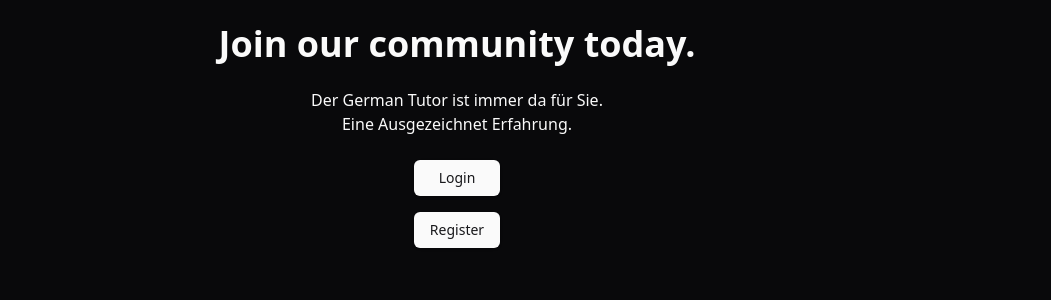
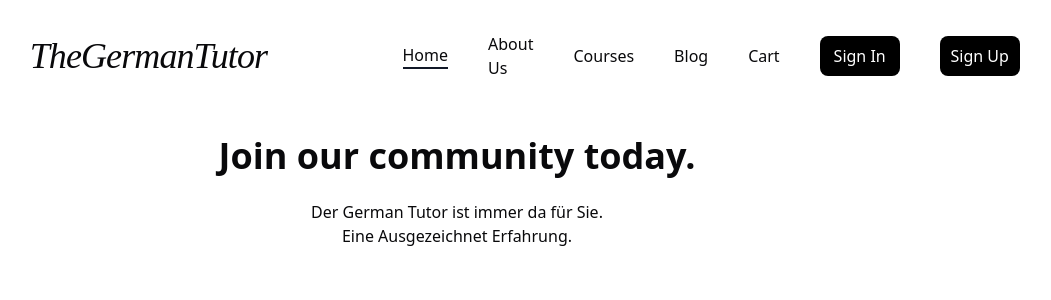
Before and after one commit to oludedavid/the-german-tutor, a Next.js app in the folder client/: page / in a window 1280 px wide. Shown: the top 300 px of the page, without its empty margins (183-1234 px from the left). Built offline with nearby package versions, Linux system fonts and the light colour scheme.

Commit message:
added navigation menus enhancing naviagtion

```diff
--- /dev/null
+++ b/client/src/app/about-us/page.tsx
@@ -0,0 +1,3 @@
+export default function AboutUs() {
+  return <div className="w-full px-20">About Us</div>;
+}
--- /dev/null
+++ b/client/src/app/blog/page.tsx
@@ -0,0 +1,3 @@
+export default function Blog() {
+  return <div className="w-full px-20">Blog</div>;
+}
--- a/client/src/app/cart/page.tsx
+++ b/client/src/app/cart/page.tsx
@@ -94,7 +94,7 @@ export default function CartPage() {
   };
 
   return (
-    <div className="p-6">
+    <div className="w-full px-20">
       <h1 className="text-2xl font-bold mb-4">Your Cart</h1>
 
       {store?.cartItems?.length === 0 ? (
--- a/client/src/app/courses/page.tsx
+++ b/client/src/app/courses/page.tsx
@@ -50,7 +50,7 @@ export default function CoursePage() {
   }
 
   return (
-    <div>
+    <div className="w-full px-20">
       <h1>Course Page</h1>
       <div className="flex flex-col lg:flex-row flex-wrap justify-center ">
         {courses.length > 0 ? (
--- /dev/null
+++ b/client/src/app/dashboard/page.tsx
@@ -0,0 +1,7 @@
+export default function Dashboard() {
+  return (
+    <div>
+      <h1>Dashboard</h1>
+    </div>
+  );
+}
--- a/client/src/app/globals.css
+++ b/client/src/app/globals.css
@@ -1,6 +1,7 @@
 @tailwind base;
 @tailwind components;
 @tailwind utilities;
+@import url("https://fonts.googleapis.com/css2?family=Pacifico&family=Roboto:ital,wght@0,100;0,300;0,400;0,500;0,700;0,900;1,100;1,300;1,400;1,500;1,700;1,900&display=swap");
 
 body {
   font-family: Arial, Helvetica, sans-serif;
--- a/client/src/app/layout.tsx
+++ b/client/src/app/layout.tsx
@@ -1,13 +1,15 @@
 import "./globals.css";
 import { Toaster } from "@/components/ui/toaster";
+import NavBar from "@/components/custom-components/nav-bar";
 
 export default async function RootLayout({
   children,
 }: Readonly<{ children: React.ReactNode }>) {
   return (
-    <html suppressHydrationWarning={true} className="dark" lang="en">
+    <html suppressHydrationWarning={true} className="light" lang="en">
       <head></head>
-      <body className="font-sans antialiased">
+      <body className="font-sans antialiased w-screen ">
+        <NavBar />
         <main>{children}</main>
         <Toaster />
       </body>
--- a/client/src/app/page.tsx
+++ b/client/src/app/page.tsx
@@ -1,9 +1,6 @@
 "use client";
 
 import Cookies from "universal-cookie";
-import Link from "next/link";
-import Logout from "@/components/custom-components/logout";
-import { Button } from "@/components/ui/button";
 import { useEffect, useState } from "react";
 import { decodeJwtToken } from "@/helper/decodeJwtToken";
 import usePersistStore from "@/helper/usePersistStore";
@@ -64,43 +61,6 @@ const Home = () => {
         </p>
         <p>Eine Ausgezeichnet Erfahrung.</p>
       </div>
-      {userData.userId ? (
-        <div className="flex flex-row gap-4">
-          <div>
-            <Logout />
-          </div>
-          <Button className="flex justify-center">
-            <Link
-              href="/cart"
-              className="w-full border-none rounded-2xl"
-              aria-label="Cart button"
-            >
-              Cart
-            </Link>
-          </Button>
-        </div>
-      ) : (
-        <div className="flex flex-col gap-4">
-          <Button className="w-full flex justify-center">
-            <Link
-              href="/login"
-              className="w-full border-none rounded-2xl"
-              aria-label="Login button"
-            >
-              Login
-            </Link>
-          </Button>
-          <Button className="w-full flex justify-center">
-            <Link
-              href="/register"
-              className="w-full border-none rounded-2xl"
-              aria-label="Register button"
-            >
-              Register
-            </Link>
-          </Button>
-        </div>
-      )}
     </div>
   );
 };
--- a/client/src/components/custom-components/login.tsx
+++ b/client/src/components/custom-components/login.tsx
@@ -119,7 +119,7 @@ export default function Login() {
                 className="w-full border-none rounded-2xl"
                 aria-label="Navigate to registration page"
               >
-                Register
+                Sign Up
               </Link>
             </Button>
             <div className="w-full h-96 flex justify-center items-center">
@@ -136,8 +136,8 @@ export default function Login() {
       </div>
 
       {/* Right Section */}
-      <div className="w-full lg:w-11/12 h-screen lg:px-8 lg:pt-8">
-        <div className="bg-[#5368C51C] w-full h-full flex flex-col items-center lg:justify-start lg:pt-24">
+      <div className="w-full lg:w-11/12 h-auto lg:px-8 lg:pt-8">
+        <div className=" w-full h-4/5 flex flex-col items-center p-8 lg:justify-start lg:pt-24 border-t-2">
           <div className="w-full lg:w-7/12 p-6 rounded-lg shadow-md">
             <h1 className="text-3xl font-bold text-start">
               Login to your Account
@@ -178,7 +178,7 @@ export default function Login() {
                   disabled={isSubmitting}
                   aria-label="Submit login form"
                 >
-                  {isSubmitting ? "Signing In..." : "Log In"}
+                  {isSubmitting ? "Signing In..." : "Sign In"}
                 </Button>
               </form>
             </Form>
--- /dev/null
+++ b/client/src/components/custom-components/nav-bar.tsx
@@ -0,0 +1,78 @@
+"use client";
+import Link from "next/link";
+import { usePathname } from "next/navigation";
+import Cookies from "universal-cookie";
+
+export default function NavBar() {
+  const pathName = usePathname();
+  const cookies = new Cookies();
+  const token = cookies.get("Token");
+
+  function isActive(path: string) {
+    return pathName === path ? "border-b-2 border-gray-900" : "";
+  }
+
+  function isUserLoggedIn() {
+    return token ? (
+      <li className={`text-base ${isActive("/dasboard")}`}>
+        <Link
+          href={`/dashboard`}
+          className="bg-black text-white hover:bg-white hover:text-black hover:border transition-all p-2 rounded-lg w-20 flex justify-center items-center"
+        >
+          Profile
+        </Link>
+      </li>
+    ) : (
+      <li className="text-base">
+        <div className="flex gap-10">
+          <Link
+            href={`/login`}
+            className="bg-black text-white hover:bg-white hover:text-black hover:border transition-all p-2 rounded-lg w-20 flex justify-center items-center"
+          >
+            Sign In
+          </Link>
+          <Link
+            href={`/register`}
+            className="bg-black text-white hover:bg-white hover:text-black hover:border p-2 rounded-lg w-20 flex justify-center items-center"
+          >
+            Sign Up
+          </Link>
+        </div>
+      </li>
+    );
+  }
+
+  return (
+    <nav className="w-full py-6">
+      <div className="w-11/12 h-16 flex justify-between items-center mx-auto p-6">
+        <h1
+          style={{
+            fontFamily: '"Pacifico", serif',
+          }}
+          className="w-1/2 h-8 italic font-normal flex justify-center items-center tracking-tight text-4xl p-4"
+        >
+          TheGermanTutor
+        </h1>
+
+        <ul className="flex justify-center items-center space-x-10 font-medium">
+          <li className={`text-base ${isActive("/")}`}>
+            <Link href={`/`}>Home</Link>
+          </li>
+          <li className={`text-base ${isActive("/about-us")}`}>
+            <Link href={`/about-us`}>About Us</Link>
+          </li>
+          <li className={`text-base ${isActive("/courses")}`}>
+            <Link href={`/courses`}>Courses</Link>
+          </li>
+          <li className={`text-base ${isActive("/blog")}`}>
+            <Link href={`/blog`}>Blog</Link>
+          </li>
+          <li className={`text-base ${isActive("/cart")}`}>
+            <Link href={`/cart`}>Cart</Link>
+          </li>
+          {isUserLoggedIn()}
+        </ul>
+      </div>
+    </nav>
+  );
+}
--- a/client/src/components/custom-components/register.tsx
+++ b/client/src/components/custom-components/register.tsx
@@ -90,7 +90,7 @@ export default function Register() {
                 className="w-full border-none rounded-2xl"
                 aria-label="Login button"
               >
-                Login
+                Sign In
               </Link>
             </Button>
 
@@ -109,7 +109,7 @@ export default function Register() {
 
       {/* Right Section */}
       <div className="w-full lg:w-11/12 h-screen lg:px-8 lg:pt-8">
-        <div className="bg-[#5368C51C] w-full h-full flex flex-col items-center lg:justify-start lg:pt-24">
+        <div className="w-full h-4/5 flex flex-col items-center lg:justify-start lg:pt-24">
           <div className="w-full lg:w-7/12 p-6 rounded-lg shadow-md">
             <h1 className="text-3xl font-bold text-start">Create an Account</h1>
             <p className="text-start text-gray-600 mb-6">
```
Also changed, not shown: client/public/images/logoGerman.webp (added), client/src/components/custom-components/auth.tsx (added).
